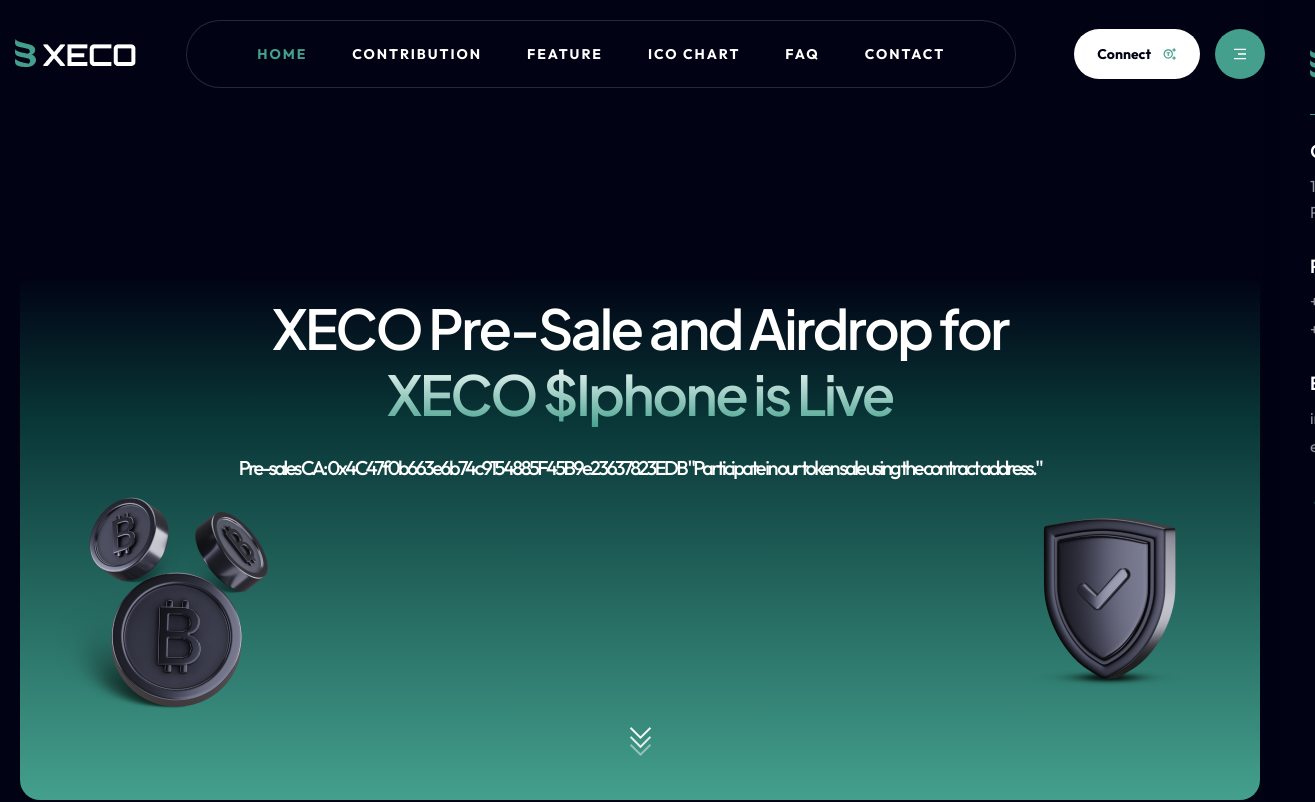
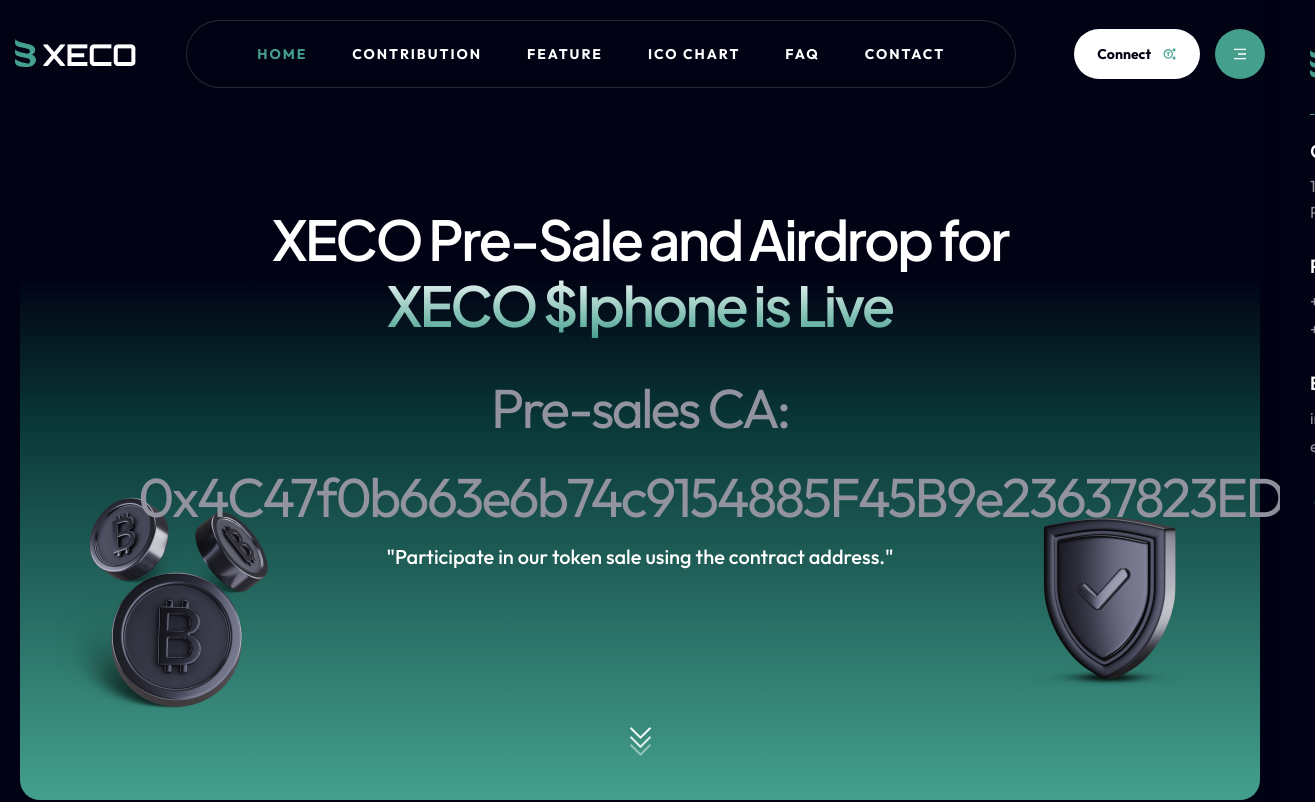
Before and after one commit to jthom0734/airdrop, a Next.js app: page / in a window 1280 px wide. Shown: the top 802 px of the page, 1315 px wide, since content can reach past the window. Built offline with nearby package versions, Linux system fonts and the light colour scheme.

Commit message:
Hero.jsx

```diff
--- a/components/Hero.jsx
+++ b/components/Hero.jsx
@@ -14,11 +14,11 @@
                XECO Pre-Sale and Airdrop for<br />
                 <span> XECO $Iphone is Live</span>
               </h2>
-               <h11 class="title"> <p>
+               <h11 class="title">
                Pre-sales CA: 0x4C47f0b663e6b74c9154885F45B9e23637823EDB
-
+               </h11><p>
                 "Participate in our token sale using the contract address."
-              </p>  </h11>
+              </p>
             </div>
           </div>
         </div>
```
